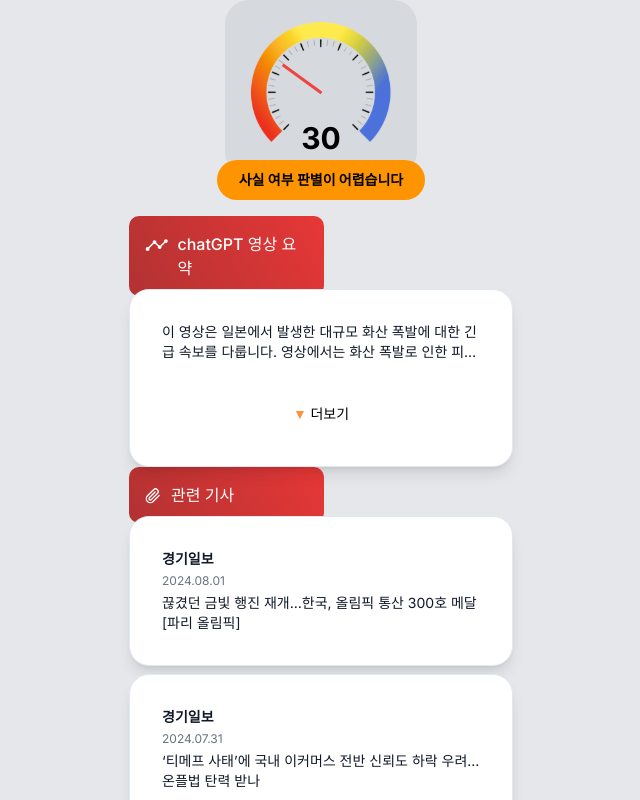
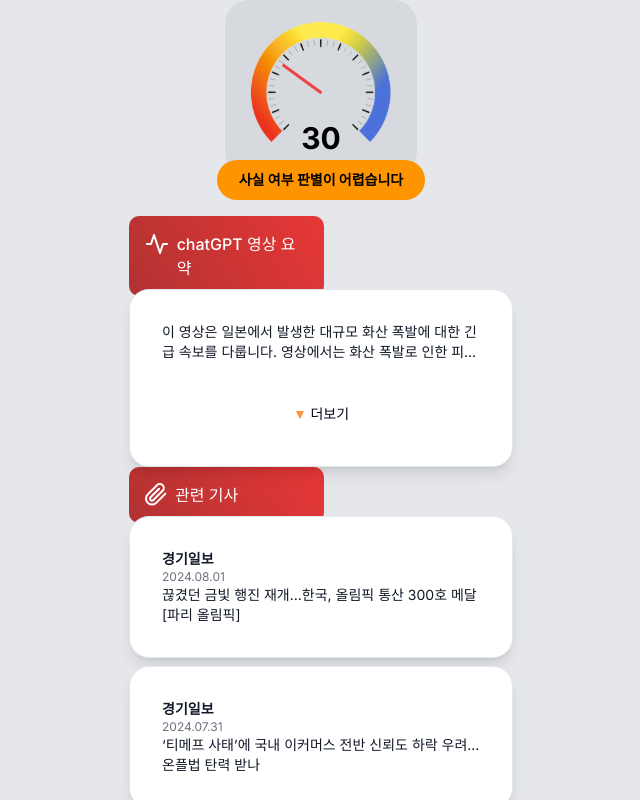
Before and after one commit to RightPapers/frontend, a Next.js app: page /result in a window 1280 px wide. Shown: the top 800 px of the page, without its empty margins (319-959 px from the left). Built offline with nearby package versions, Linux system fonts and the light colour scheme.

Commit message:
chore: Modifications completed

```diff
--- a/app/(main)/result/_components/ArticleCard.tsx
+++ b/app/(main)/result/_components/ArticleCard.tsx
@@ -18,12 +18,11 @@
   link: string;
 }) => {
   return (
-    <div className='flex flex-col'>
+    <a href={link} className='flex flex-col space-y-[4px]'>
       <CardComponent>
         <TooltipProvider>
           <Tooltip>
             <TooltipTrigger>
-              <a href={link} className='flex flex-col space-y-[4px]'>
               <p className='text-left text-sm font-semibold text-gray-900'>
                 {source}
               </p>
@@ -31,7 +30,6 @@
               <p className='line-clamp-2 text-left text-sm text-gray-900'>
                 {title}
               </p>
-              </a>
             </TooltipTrigger>
             <TooltipContent>
               <p className='text-[13px] font-medium'>{title}</p>
@@ -39,7 +37,7 @@
           </Tooltip>
         </TooltipProvider>
       </CardComponent>
-    </div>
+    </a>
   );
 };
 
--- a/app/(main)/result/_components/ArticleCards.tsx
+++ b/app/(main)/result/_components/ArticleCards.tsx
@@ -2,6 +2,7 @@
 import ArticleCard from './ArticleCard';
 import TitleComponent from '@/components/TitleComponent';
 import { FiPaperclip } from 'react-icons/fi';
+import ArticleIcon from '@/components/icon/articleIcon';
 
 const dummArticles = [
   {
@@ -30,8 +31,8 @@
     <div className='flex flex-col'>
       <div className='z-0 mb-[-7px]'>
         <TitleComponent accuracy={29}>
-          <div className='flex'>
-            <FiPaperclip className='relative top-[5px] mr-[10px]' />
+          <div className='flex gap-2'>
+            <ArticleIcon />
             관련 기사
           </div>
         </TitleComponent>
--- a/app/(main)/result/_components/SummaryCard.tsx
+++ b/app/(main)/result/_components/SummaryCard.tsx
@@ -5,6 +5,8 @@
 import { Button } from '@/components/ui/button';
 import { IoAnalytics } from 'react-icons/io5';
 import { useState } from 'react';
+import SummaryIcon from '@/components/icon/summaryIcon';
+import cn from 'classnames';
 
 const dummySummary = {
   summary:
@@ -20,25 +22,28 @@
 
   return (
     <div className='flex flex-col'>
-      <div className='z-0 mb-[-7px]'>
+      <div className='mb-[-7px]'>
         <TitleComponent accuracy={29}>
-          <div className='flex'>
-            <IoAnalytics className='relative top-[1px] mr-[9px] text-2xl' />
+          <div className='flex gap-2'>
+            <SummaryIcon />
             chatGPT 영상 요약
           </div>
         </TitleComponent>
       </div>
-      <div className='z-10 flex w-full justify-center'>
+      <div className='z-10 justify-center'>
         <CardComponent>
           <div>
             <p
-              className={`text-sm text-gray-900 ${isExpanded ? '' : 'line-clamp-2'}`}
+              className={cn(
+                'text-sm text-gray-900',
+                !isExpanded && 'line-clamp-2'
+              )}
             >
               {dummySummary.summary}
             </p>
           </div>
           <Button variant='more' onClick={toggleExpand}>
-            <div className='text-center text-black'>
+            <div className='text-center'>
               <span className='text-orange-400'>{isExpanded ? '▲' : '▼'}</span>{' '}
               {isExpanded ? '접기' : '더보기'}
             </div>
--- /dev/null
+++ b/components/icon/articleIcon.tsx
@@ -0,0 +1,15 @@
+const articleIcon = () => {
+  return (
+    <svg xmlns='http://www.w3.org/2000/svg' width='22' height='23' fill='none'>
+      <path
+        stroke='#fff'
+        stroke-linecap='round'
+        stroke-linejoin='round'
+        stroke-width='2'
+        d='m20.438 10.662-9.19 9.19a6.003 6.003 0 1 1-8.49-8.49l9.19-9.19a4.002 4.002 0 0 1 5.66 5.66l-9.2 9.19a2.001 2.001 0 1 1-2.83-2.83l8.49-8.48'
+      />
+    </svg>
+  );
+};
+
+export default articleIcon;
--- /dev/null
+++ b/components/icon/summaryIcon.tsx
@@ -0,0 +1,15 @@
+const SummaryIcon = () => {
+  return (
+    <svg xmlns='http://www.w3.org/2000/svg' width='24' height='24' fill='none'>
+      <path
+        stroke='#fff'
+        stroke-linecap='round'
+        stroke-linejoin='round'
+        stroke-width='2'
+        d='M22 12h-4l-3 9L9 3l-3 9H2'
+      />
+    </svg>
+  );
+};
+
+export default SummaryIcon;
--- a/package.json
+++ b/package.json
@@ -19,6 +19,7 @@
     "@svgr/webpack": "^8.1.0",
     "@types/styled-components": "^5.1.34",
     "class-variance-authority": "^0.7.0",
+    "classnames": "^2.5.1",
     "clsx": "^2.1.1",
     "lucide-react": "^0.400.0",
     "next": "14.2.4",
```
Also changed, not shown: 1 other file (tests, documents, lock files or other folders). Lines whose indentation alone changed are shown as unchanged.
